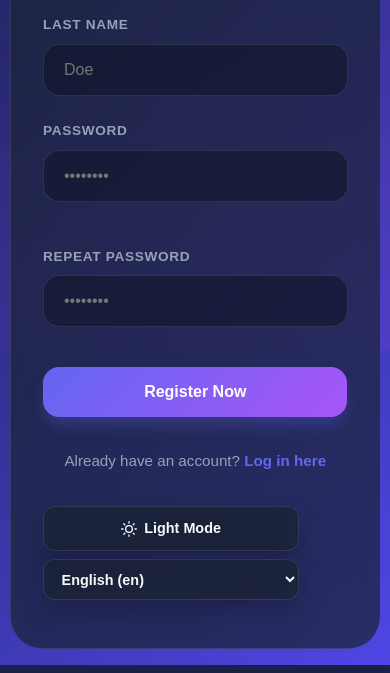
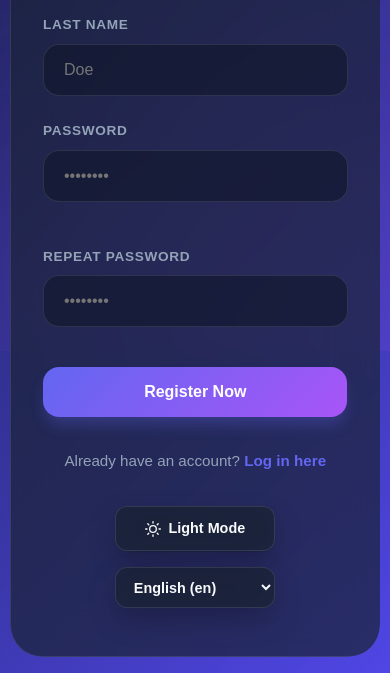
Before and after one commit to yourbrolol/team404NotFound, a Django app: page /en/register/ in a window 390 px wide. Shown: the part 493-1166 px from the top of the page. Run offline with Django 5.2, Linux system fonts and the light colour scheme; some web fonts are replaced.

Commit message:
update auth pages on mobile

```diff
--- a/ContestKeeper/app/static/css/core/register.css
+++ b/ContestKeeper/app/static/css/core/register.css
@@ -666,19 +666,14 @@ body.auth-login .btn-auth {
 
 @media (max-width: 500px) {
   .auth-language-switcher {
-    flex-direction: column;
-    align-items: stretch;
-    gap: 0.5rem;
-  }
-
-  .auth-language-form {
-    width: 100%;
-    margin: 0;
+    justify-content: center;
+    gap: 1rem;
   }
 
   .auth-theme-toggle,
   .auth-language-select {
-    width: 100%;
+    width: auto;
+    min-width: 160px;
   }
 
   .auth-form-grid {
```
